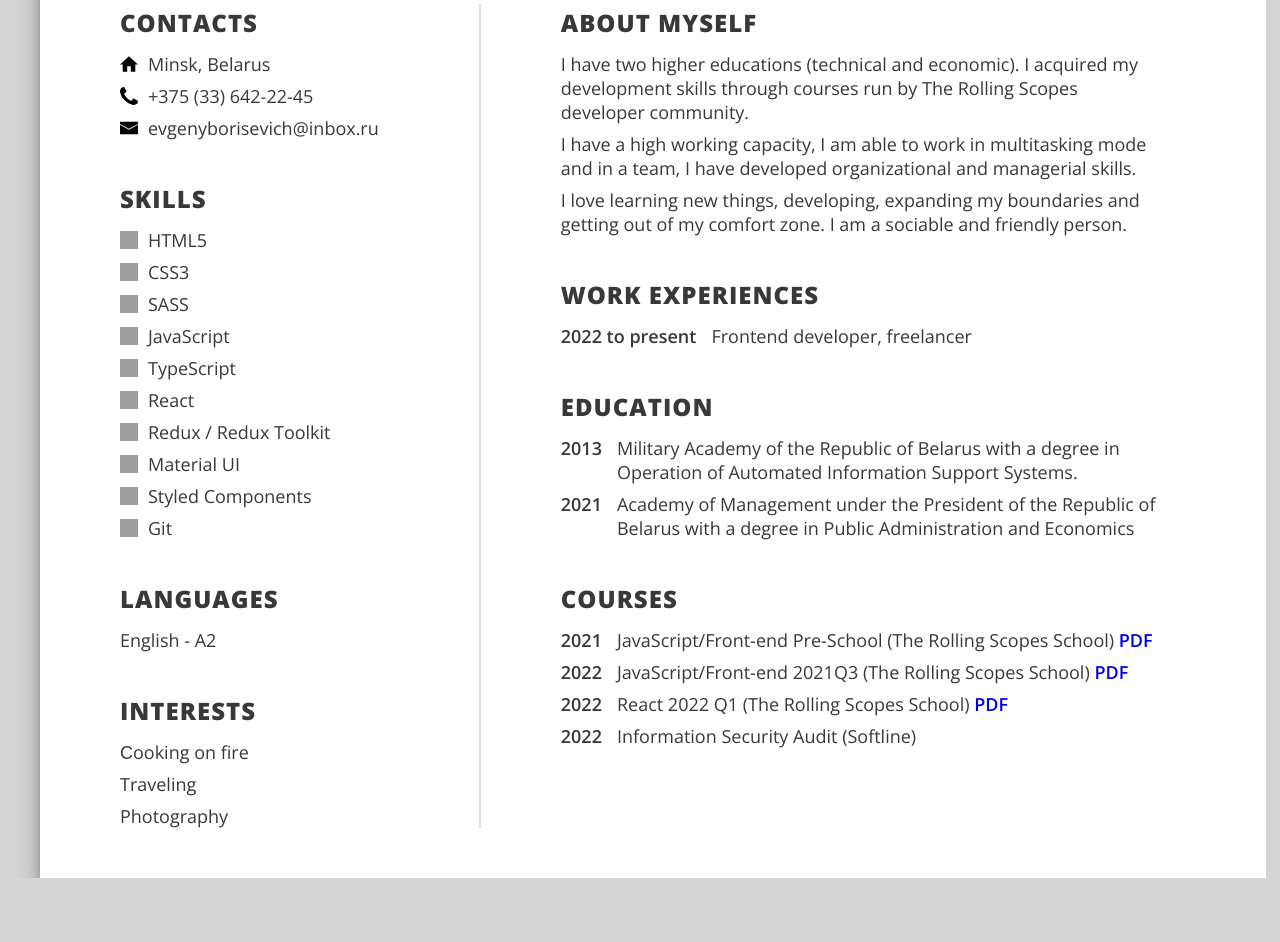
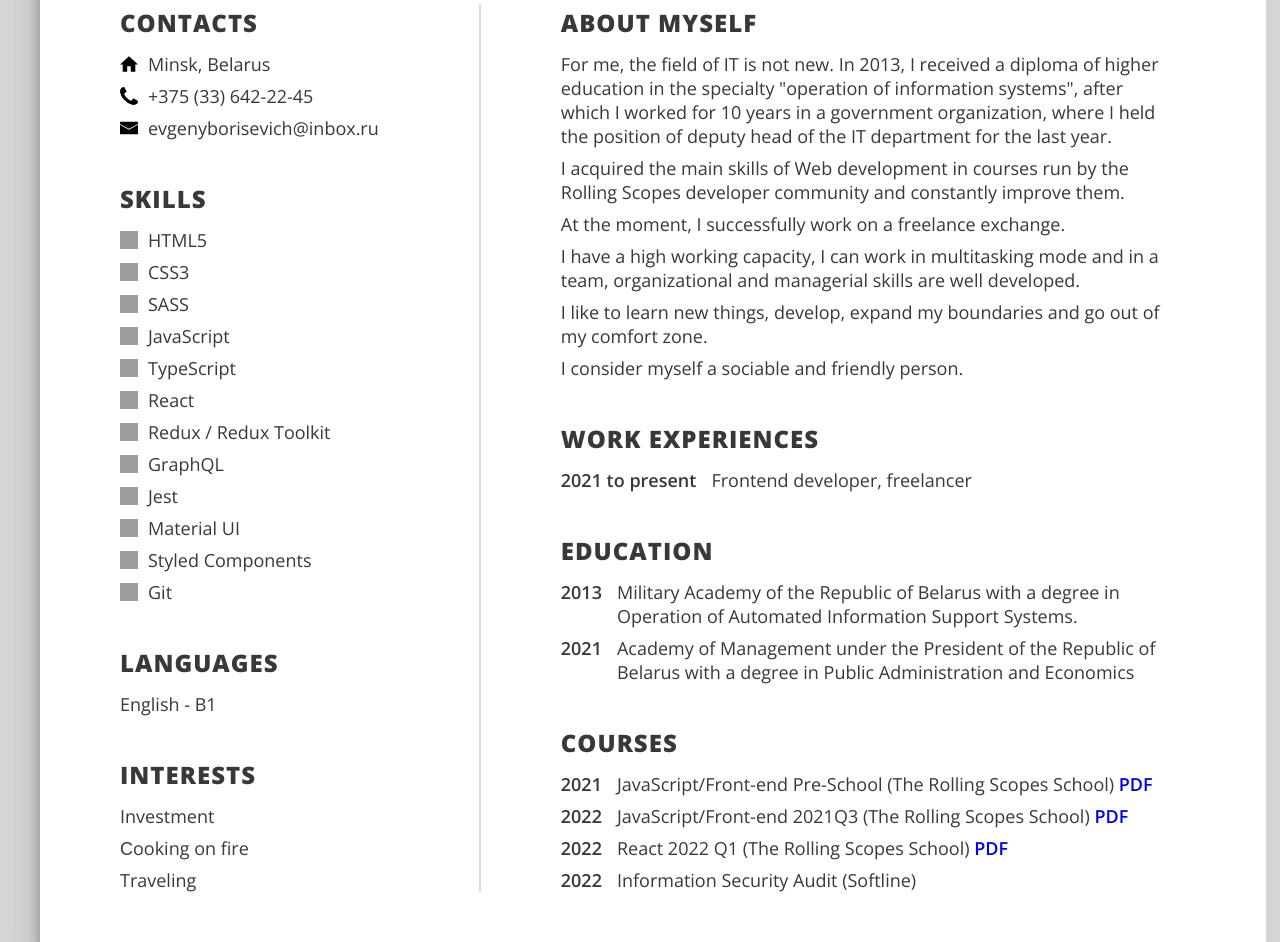
Before and after one commit to Jenya-b/cv, a React (Create React App) app: page / in a window 1280 px wide. Shown: the part 680-1622 px from the top of the page. Before the commit the page ends 1558 px from the top, so only its background shows below. Built offline with nearby package versions, Linux system fonts and the light colour scheme; grey boxes are pictures that could not be loaded.

Commit message:
feat: change informations

```diff
--- a/src/constants/data.tsx
+++ b/src/constants/data.tsx
@@ -45,6 +45,14 @@ const skills = [
     title: 'Redux / Redux Toolkit',
   },
   {
+    icon: icon.graphQL,
+    title: 'GraphQL',
+  },
+  {
+    icon: icon.jest,
+    title: 'Jest',
+  },
+  {
     icon: icon.mui,
     title: 'Material UI',
   },
@@ -60,40 +68,50 @@ const skills = [
 
 const interests = [
   {
+    title: 'Investment',
+  },
+  {
     title: 'Сooking on fire',
   },
   {
     title: 'Traveling',
   },
-  {
-    title: 'Photography',
-  },
 ];
 
 const languages = [
   {
-    title: 'English - A2',
+    title: 'English - B1',
   },
 ];
 
 const mySelf = [
   {
     title:
-      'I have two higher educations (technical and economic). I acquired my development skills through courses run by The Rolling Scopes developer community.',
+      'For me, the field of IT is not new. In 2013, I received a diploma of higher education in the specialty "operation of information systems", after which I worked for 10 years in a government organization, where I held the position of deputy head of the IT department for the last year.',
   },
   {
     title:
-      'I have a high working capacity, I am able to work in multitasking mode and in a team, I have developed organizational and managerial skills.',
+      'I acquired the main skills of Web development in courses run by the Rolling Scopes developer community and constantly improve them.',
+  },
+  {
+    title: 'At the moment, I successfully work on a freelance exchange.',
   },
   {
     title:
-      'I love learning new things, developing, expanding my boundaries and getting out of my comfort zone. I am a sociable and friendly person.',
+      'I have a high working capacity, I can work in multitasking mode and in a team, organizational and managerial skills are well developed.',
+  },
+  {
+    title:
+      'I like to learn new things, develop, expand my boundaries and go out of my comfort zone.',
+  },
+  {
+    title: 'I consider myself a sociable and friendly person.',
   },
 ];
 
 const work = [
   {
-    date: '2022 to present',
+    date: '2021 to present',
     title: 'Frontend developer, freelancer',
   },
 ];
--- a/src/constants/images.ts
+++ b/src/constants/images.ts
@@ -30,4 +30,7 @@ export const icon = {
     'https://raw.githubusercontent.com/devicons/devicon/1119b9f84c0290e0f0b38982099a2bd027a48bf1/icons/figma/figma-original.svg',
   webpack:
     'https://raw.githubusercontent.com/devicons/devicon/1119b9f84c0290e0f0b38982099a2bd027a48bf1/icons/webpack/webpack-original.svg',
+  graphQL:
+    'https://raw.githubusercontent.com/devicons/devicon/1119b9f84c0290e0f0b38982099a2bd027a48bf1/icons/graphql/graphql-plain.svg',
+  jest: 'https://raw.githubusercontent.com/devicons/devicon/1119b9f84c0290e0f0b38982099a2bd027a48bf1/icons/jest/jest-plain.svg',
 };
```
